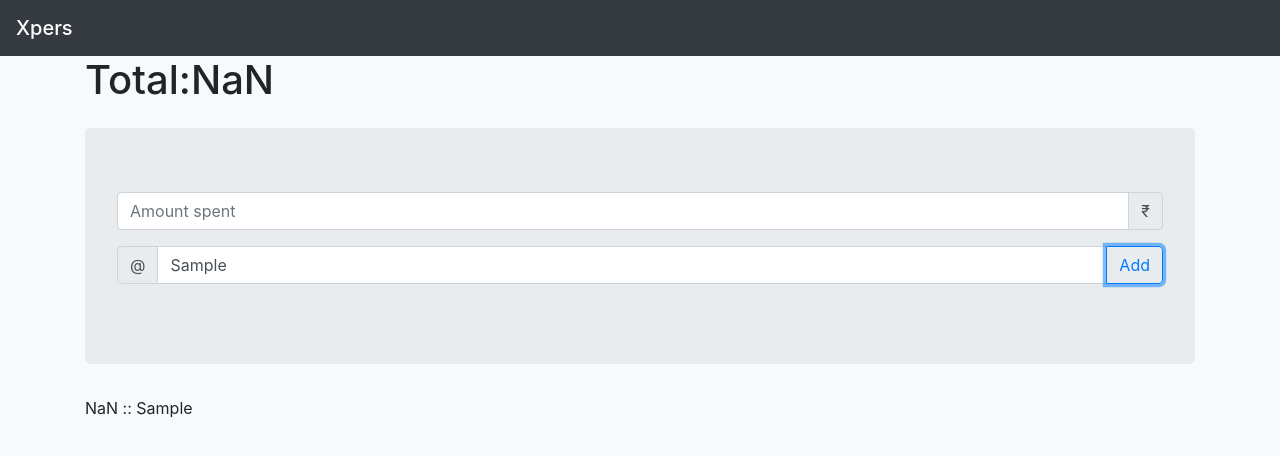
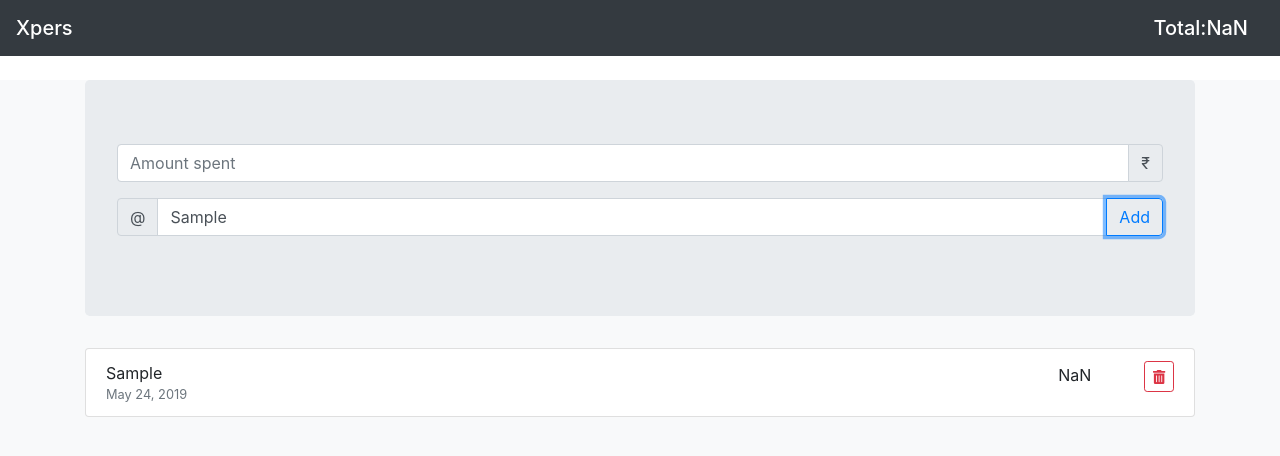
Before and after one commit to bhatvikrant/jstrack, a plain HTML site: page index.html in a window 1280 px wide. Both pictures are taken after typing "Sample" into the empty fields and a click on the button "Add". Drawn offline with nearby package versions, Linux system fonts and the light colour scheme.

Commit message:
MAYBE FINAL UPDATE

```diff
--- a/index.html
+++ b/index.html
@@ -11,15 +11,21 @@
 			integrity="sha384-ggOyR0iXCbMQv3Xipma34MD+dH/1fQ784/j6cY/iJTQUOhcWr7x9JvoRxT2MZw1T"
 			crossorigin="anonymous"
 		/>
-
+    <script
+			defer
+			src="https://use.fontawesome.com/releases/v5.7.2/js/all.js"
+			integrity="sha384-0pzryjIRos8mFBWMzSSZApWtPl/5++eIfzYmTgBBmXYdhvxPc+XcFEk+zJwDgWbP"
+			crossorigin="anonymous"
+		></script>
 </head>
 <body>
     <nav class="navbar navbar-dark bg-dark">
 			<span class="navbar-brand mb-0 h1">Xpers</span>
+            <span class="navbar-brand mb-0 h1" id="headingTotal"></span>
 		</nav>
     <div class="container-fluid bg-light" style="min-height: 100vh">
             <div class="container">
-                <h1 id="headingTotal"></h1>
+
                     <div class="jumbotron mt-4">
 					<div class="input-group mb-3">
 						<input
@@ -51,8 +57,12 @@
 						</div>
 					</div>
 				</div>
+                <div>
+					<ul class="list-group" id="expenseTable">
 
-                <div id="expenseTable"></div>
+                    </ul>
+                </div>
+
             </div>
 
     </div>
@@ -99,6 +109,7 @@
                 // put it in object
                 expenseItem.desc= textDesc;
                 expenseItem.amount=expense;
+                expenseItem.moment=new Date();
 
                 allExpenses.push(expenseItem);
 
@@ -122,16 +133,7 @@
                 //     <div>${data2Text}</div>
                 // `
 
-                const allExpenseHTML = allExpenses.map(expense=>{
-                    return `<div>${expense.amount} :: ${expense.desc}</div>`
-                });
-
-                const joinedAllExpenseHTML = allExpenseHTML.join("");
-
-                console.log(joinedAllExpenseHTML);
-
-
-                expenseTableEl.innerHTML = joinedAllExpenseHTML;
+                renderList(allExpenses);
         }
 
 
@@ -142,7 +144,64 @@
         //LISTEN TO CLICK EVENT
          element.addEventListener("click",addExpenseToTotal,false);
 
+        //  Controller Functions
+            // Get Date String
+            function getDateString(moment){
+                    return moment.toLocaleDateString('en-US',{
+                        year:'numeric' ,
+                        month: 'long' ,
+                        day: 'numeric'
+                        })
+                    }
+            // Delete Items
 
+            function deleteitem(dateValue){
+                // const newArr = [];
+                // for(let i=0; i < allExpenses.length ; i++ ){
+                //     if(allExpenses[i].moment.valueOf() !== dateValue){
+                //          newArr.push(allExpenses[i]);
+                //       }
+                                // OR
+                // }
+                    // const newArr =allExpenses.filter(expense=>{
+                    //     if(expense.moment.valueOf() !== dateValue){
+                    //         return expense;
+                    //     }
+                    // })
+                                // OR
+                const newArr = allExpenses.filter(expense => expense.moment.valueOf() !== dateValue)
+                renderList(newArr);
+            }
+
+        // view layer
+        function renderList(arrOfList){
+                const allExpenseHTML = arrOfList.map(expense=>createListItem(expense));
+                const joinedAllExpenseHTML = allExpenseHTML.join('');
+                expenseTableEl.innerHTML = joinedAllExpenseHTML;
+
+        }
+
+        function createListItem({ desc , amount , moment}){
+                return `<li class="list-group-item d-flex justify-content-between">
+							<div class="d-flex flex-column">
+								${desc}
+								<small class="text-muted">${getDateString(moment)}</small>
+							</div>
+							<div>
+								<span class="px-5">
+									${amount}
+								</span>
+								<button
+                                type="button"
+                                class="btn btn-outline-danger btn-sm"
+                                onClick="deleteitem(${moment.valueOf()})"
+                                >
+									<i class="fas fa-trash-alt"></i>
+								</button>
+							</div>
+						</li>`
+
+        }
 
         </script>
 </body>
```
